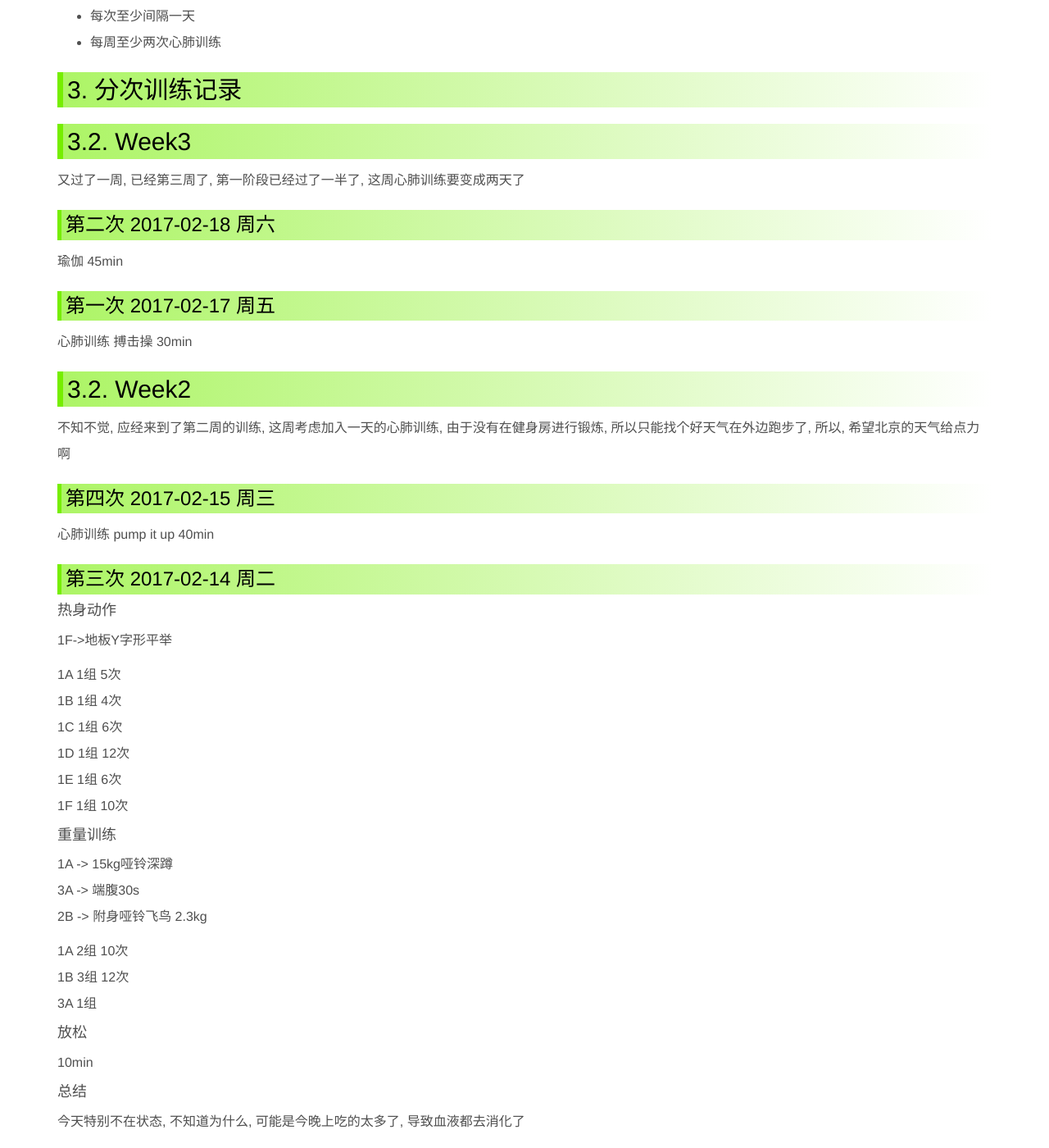
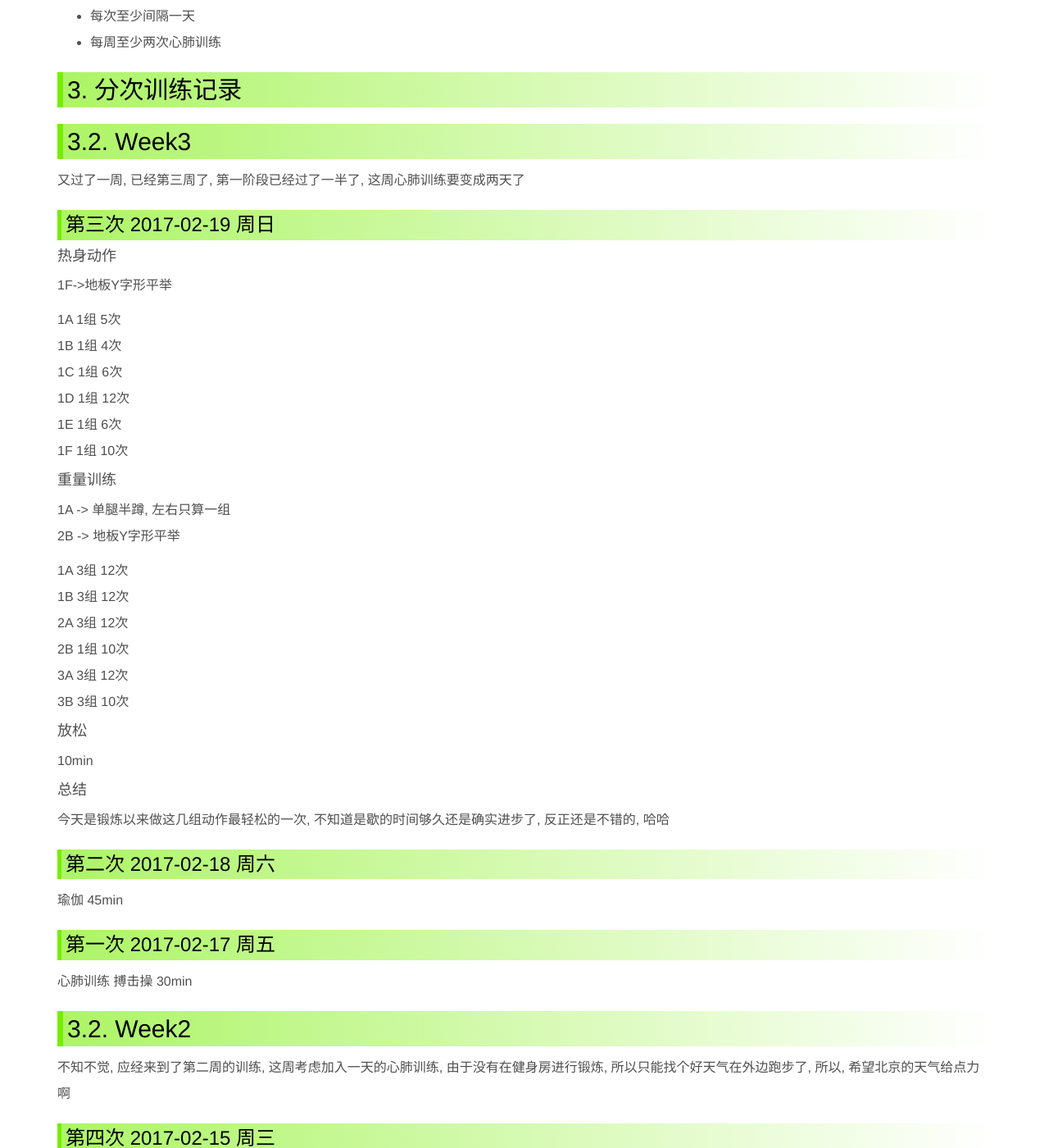
Before and after one commit to ronniewang/ronniewang.github.io, a Jekyll site: the page built from _posts/2017-02-02-body-building-2017.md, in a window 1280 px wide and 1400 px high, scrolled down 1472 px. Shown: the whole window at 82% size. Built offline with Jekyll 4.4.1, drawn with Linux system fonts in a browser that asks for light colours.

Commit message:
update files

```diff
--- a/_posts/2017-02-02-body-building-2017.md
+++ b/_posts/2017-02-02-body-building-2017.md
@@ -56,6 +56,39 @@ description: 新的一年到来了, 猛男计划正式开始
 ## 3.2. Week3
 
 又过了一周, 已经第三周了, 第一阶段已经过了一半了, 这周心肺训练要变成两天了
+
+### 第三次 2017-02-19 周日
+
+#### 热身动作
+
+1F->地板Y字形平举
+
+1A 1组 5次
+1B 1组 4次
+1C 1组 6次
+1D 1组 12次
+1E 1组 6次
+1F 1组 10次
+
+#### 重量训练
+
+1A -> 单腿半蹲, 左右只算一组
+2B -> 地板Y字形平举
+
+1A 3组 12次
+1B 3组 12次
+2A 3组 12次
+2B 1组 10次
+3A 3组 12次
+3B 3组 10次
+
+#### 放松
+
+10min
+
+#### 总结
+
+今天是锻炼以来做这几组动作最轻松的一次, 不知道是歇的时间够久还是确实进步了, 反正还是不错的, 哈哈
 
 ### 第二次 2017-02-18 周六
 
```
